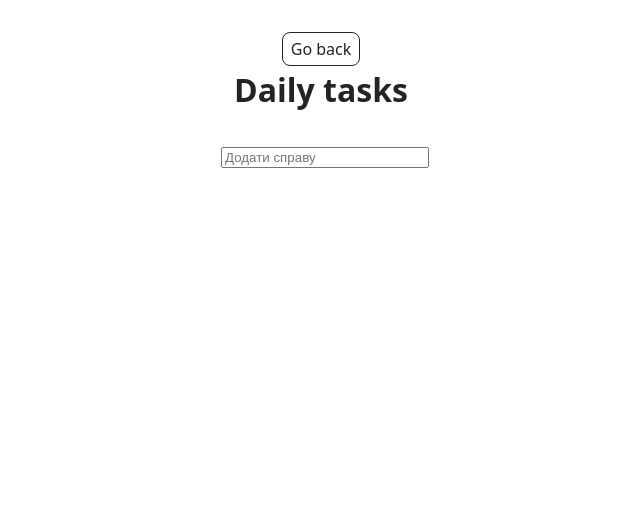
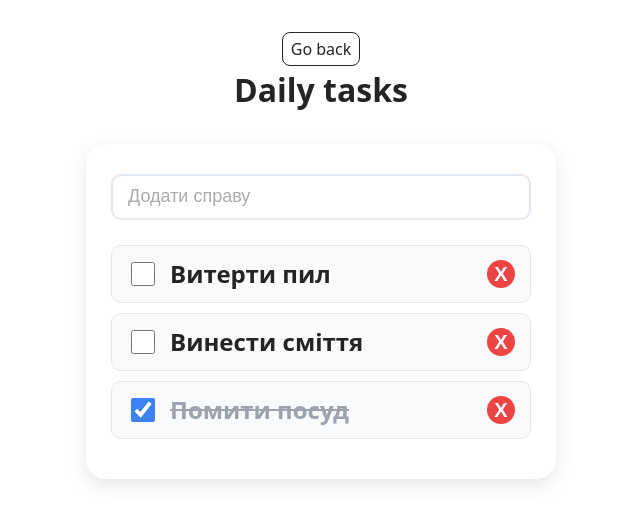
Before and after one commit to Sergii-Taran/my-js-test-repository-mod12-1, a website built with Vite: page src/1-daily-tasks.html in a window 1280 px wide. Shown: the whole page, without its empty margins (319-959 px from the left). Built offline with nearby package versions, Linux system fonts and the light colour scheme; data requests are answered from the project's data file.

Commit message:
add-full-daily-tasks

```diff
--- a/src/css/container.css
+++ b/src/css/container.css
@@ -3,6 +3,7 @@
   min-width: 320px;
   max-width: 375px;
   margin: 0 auto;
+  margin-bottom: 30px;
   padding: 0 16px;
 }
 /* Styles for Tablet devices */
--- a/src/css/styles.css
+++ b/src/css/styles.css
@@ -18,42 +18,100 @@
 
 /* ------- daily tasks ------- */
 
-ul {
-  margin: 0;
-  padding: 0;
+.wrapper {
+  background-color: #fff;
+  width: 100%;
+  max-width: 420px;
+  padding: 30px 25px;
+  border-radius: 20px;
+  box-shadow: 0 6px 20px rgba(0, 0, 0, 0.1);
+  margin: 0 auto;
 }
 
-.wrapper {
+.todo__form {
   display: flex;
-  flex-direction: column;
-  align-items: center;
+  justify-content: space-between;
+  margin-bottom: 25px;
 }
 
-h1 {
-  margin: 0;
+.todo__form input {
+  flex-grow: 1;
+  padding: 12px 15px;
+  border: 2px solid #e2e8f0;
+  border-radius: 10px;
+  font-size: 16px;
+  outline: none;
+  transition: border-color 0.3s ease, box-shadow 0.3s ease;
+}
+
+.todo__form input:focus {
+  border-color: #3b82f6;
+  box-shadow: 0 0 0 3px rgba(59, 130, 246, 0.2);
+}
+
+.todo__form input::placeholder {
+  font-size: 18px;
+  color: #aaa;
+  opacity: 1;
+}
+
+.list {
+  list-style: none;
+  margin-top: 20px;
+  padding-left: 0;
+  text-align: left;
 }
 
 .list__item {
   display: flex;
-  width: 300px;
-  margin: 10px 0;
+  align-items: center;
+  justify-content: space-between;
+  background-color: #f9fafb;
+  border: 1px solid #e5e7eb;
+  border-radius: 10px;
+  padding: 10px 15px;
+  margin-bottom: 10px;
+  transition: background-color 0.3s ease, transform 0.2s ease;
+}
+
+.list__item:hover {
+  background-color: #f1f5f9;
+  transform: translateY(-2px);
+}
+
+.list__checkbox {
+  width: 24px;
+  height: 24px;
+  accent-color: #3b82f6;
+  cursor: pointer;
 }
 
 .list__title {
-  margin: 0;
-  margin-left: 15px;
-  flex: 1 0 auto;
+  flex-grow: 1;
+  margin: 0 12px;
+  font-size: 24px;
+  word-break: break-word;
 }
 
-button {
-  cursor: pointer;
+.list__checkbox:checked + .list__title {
+  text-decoration: line-through;
+  color: #9ca3af;
 }
 
-.todo__form {
-  width: 200px;
-  margin-top: 30px;
+.list__btn {
+  background-color: #ef4444;
+  border: none;
+  color: #fff;
+  font-weight: bold;
+  font-size: 20px;
+  width: 28px;
+  height: 28px;
+  border-radius: 50%;
+  cursor: pointer;
+  transition: background-color 0.3s ease, transform 0.2s ease;
 }
 
-.todo__form input {
-  width: 100%;
+.list__btn:hover {
+  background-color: #dc2626;
+  transform: scale(1.1);
 }
--- a/src/js/1-daily-tasks.js
+++ b/src/js/1-daily-tasks.js
@@ -1,22 +1,101 @@
 import axios from 'axios';
-
-import '../css/styles.css';
 
 const BASE_URL = 'http://localhost:3000/todos';
 
-axios(BASE_URL, {
-  params: {
-    api_key: 'lalala',
-    limit: 10,
-  },
-})
-  .then(response => console.log(response.data))
-  .catch(error => console.log(error));
+const form = document.querySelector('.todo__form');
+const container = document.querySelector('.list');
 
-// axios
-//   .post(BASE_URL, {
-//     title: 'купити хліб',
-//     completed: false,
-//   })
-//   .then(response => console.log(response))
-//   .catch(error => console.log(error.message));
+form.addEventListener('submit', handleSubmit);
+container.addEventListener('click', handleUpdate);
+container.addEventListener('click', handleDelete);
+
+async function serviceTodos(url = BASE_URL, options = {}) {
+  const result = await axios(url, options);
+  return result.data;
+}
+
+function createMarkup(arr) {
+  return arr
+    .map(
+      ({ id, title, completed }) => `
+  <li class="list__item" data-id="${id}">
+  <input type="checkbox" class="list__checkbox" ${completed ? 'checked' : ''}>
+  <h2 class="list__title">${title}</h2>
+  <button class="list__btn">X</button>
+  </li>
+  `
+    )
+    .join('');
+}
+
+serviceTodos(BASE_URL)
+  .then(res => container.insertAdjacentHTML('beforeend', createMarkup(res)))
+  .catch(error => console.log(error.message));
+
+async function handleSubmit(event) {
+  event.preventDefault();
+
+  const { todo } = event.currentTarget.elements;
+
+  if (!todo.value.trim) {
+    return;
+  }
+  try {
+    const data = await serviceTodos(BASE_URL, {
+      method: 'POST',
+      data: {
+        title: todo.value,
+        completed: false,
+      },
+    });
+
+    container.insertAdjacentHTML('beforeend', createMarkup([data]));
+  } catch (error) {
+    alert(error.message);
+  } finally {
+    event.target.reset();
+  }
+}
+
+async function handleUpdate(event) {
+  if (!event.target.classList.contains('list__checkbox')) {
+    return;
+  }
+
+  event.preventDefault();
+
+  const parent = event.target.closest('.list__item');
+  const id = parent.dataset.id;
+
+  try {
+    const data = await serviceTodos(`${BASE_URL}/${id}`, {
+      method: 'PATCH',
+      data: {
+        completed: event.target.checked,
+      },
+    });
+
+    event.target.checked = data.completed;
+  } catch (error) {
+    alert(error.message);
+  }
+}
+
+async function handleDelete(event) {
+  if (!event.target.classList.contains('list__btn')) {
+    return;
+  }
+
+  const parent = event.target.closest('.list__item');
+  const id = parent.dataset.id;
+
+  try {
+    await serviceTodos(`${BASE_URL}/${id}`, {
+      method: 'DELETE',
+    });
+
+    parent.remove();
+  } catch (error) {
+    console.log(error);
+  }
+}
```
Also changed, not shown: src/1-daily-tasks.html (+0 -3 lines), db.json (line endings or trailing spaces).
